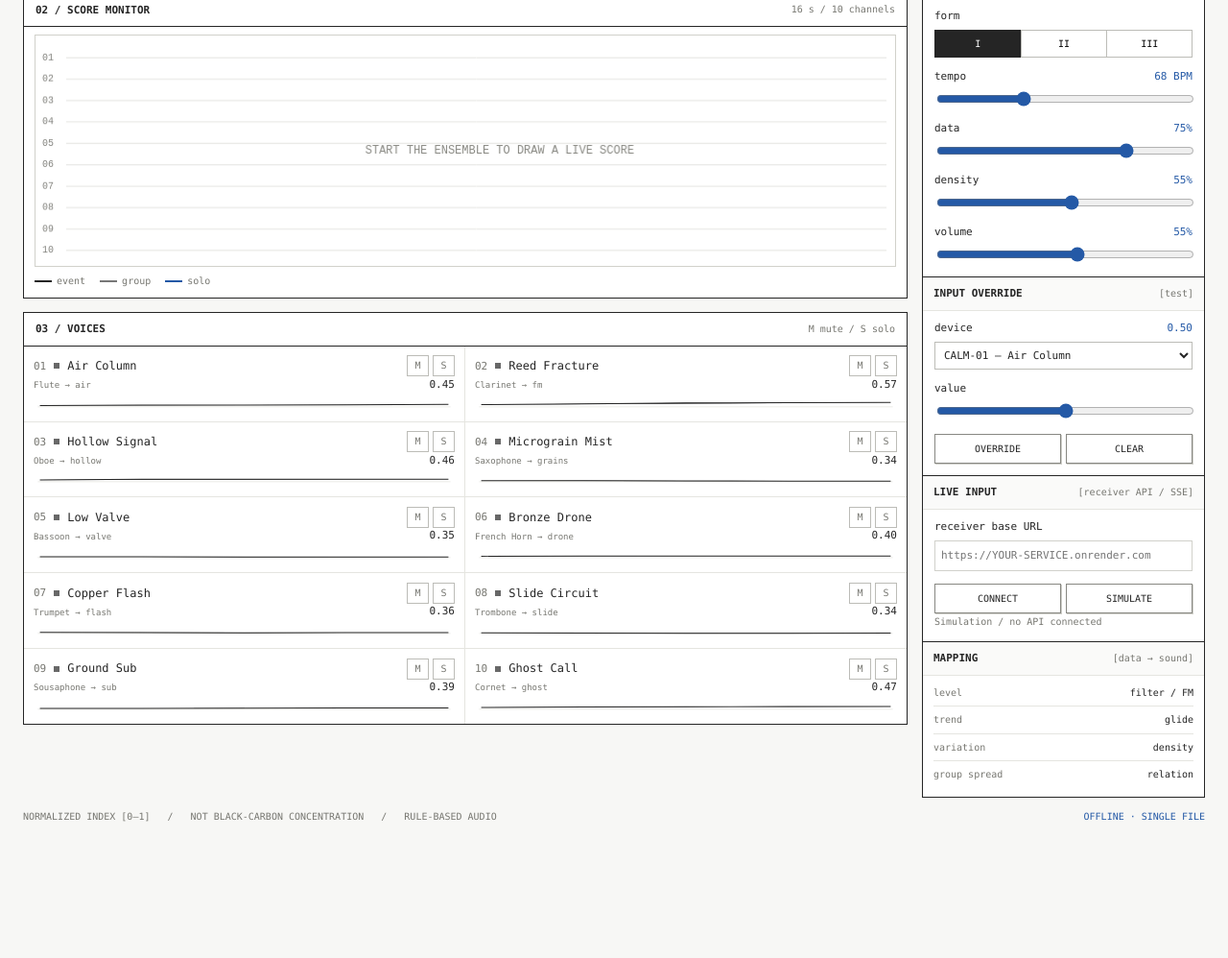
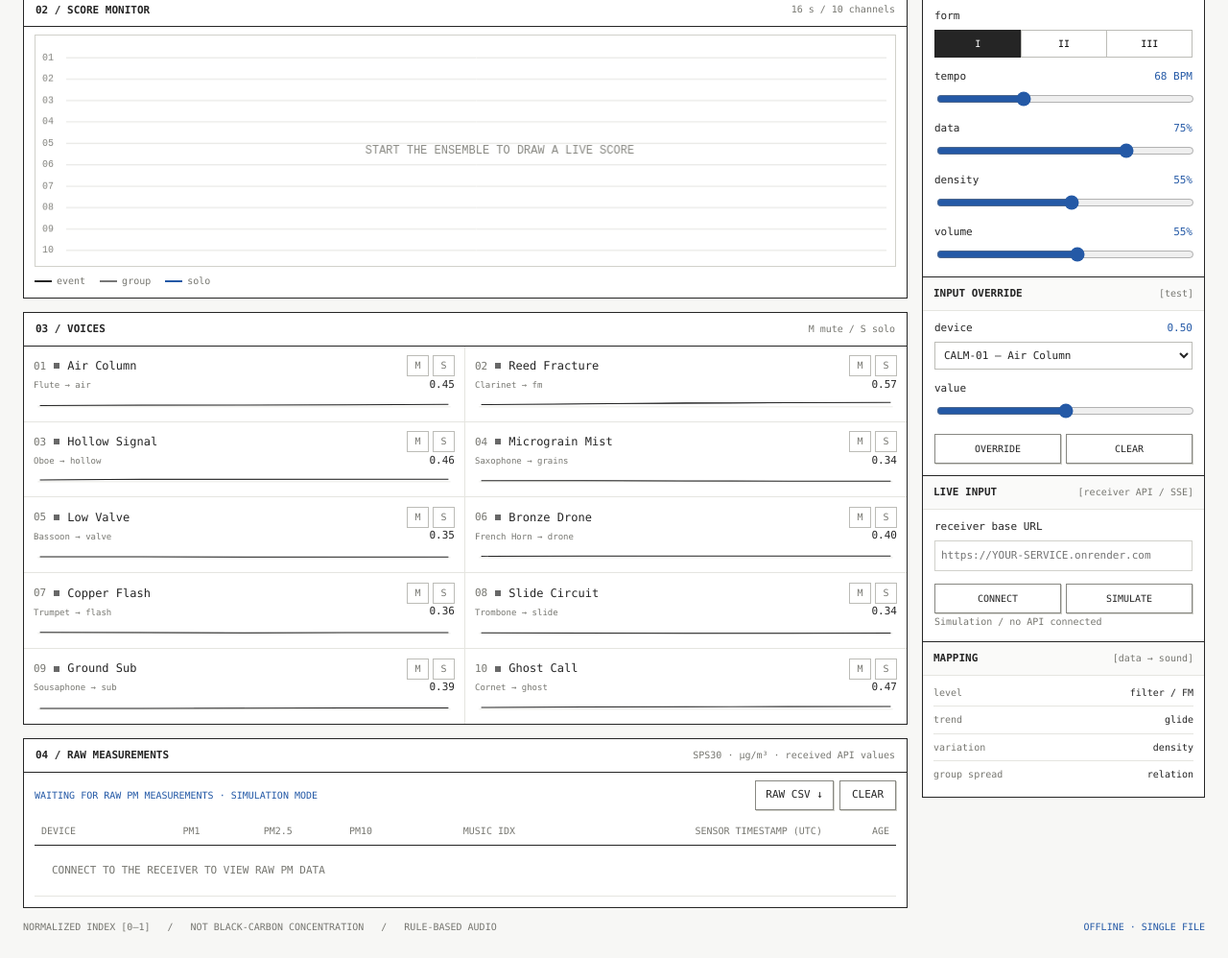
Before and after one commit to DALingithub/DALingithub, a plain HTML site: page grand-parade/index.html in a window 1280 px wide. Shown: the part 480-1478 px from the top of the page at 96% size. Before the commit the page ends 1362 px from the top, so only its background shows below. Drawn offline with Linux system fonts and the light colour scheme.

Commit message:
Add raw SPS30 PM measurement console, timestamps and CSV export

```diff
--- a/grand-parade/index.html
+++ b/grand-parade/index.html
@@ -4,7 +4,7 @@
 <meta charset="utf-8">
 <meta name="viewport" content="width=device-width,initial-scale=1">
 <meta name="color-scheme" content="light">
-<title>The Grand Parade / Audio Patch v0.4</title>
+<title>The Grand Parade / Audio Patch v0.6 — Raw PM Console</title>
 <style>
 
 :root {
@@ -116,6 +116,15 @@ input[type=range] { width:100%; height:14px; accent-color:var(--blue); cursor:po
 .mapping-row { display:flex; justify-content:space-between; gap:8px; padding:7px 0; color:var(--grey); font-size:10px; border-bottom:1px solid var(--hair); }
 .mapping-row:last-child { border:0; }
 .mapping-row strong { font-weight:500; color:var(--ink); text-align:right; }
+.raw-console{padding:0 11px 11px;overflow-x:auto}
+.raw-console table{width:100%;border-collapse:collapse;white-space:nowrap;font:11px/1.5 var(--mono);font-variant-numeric:tabular-nums}
+.raw-console th{font-size:10px;font-weight:500;color:var(--grey);text-align:right;padding:7px;border-bottom:1px solid var(--ink)}
+.raw-console td{text-align:right;padding:6px 7px;border-bottom:1px solid var(--hair)}
+.raw-console th:first-child,.raw-console td:first-child{text-align:left}
+.raw-console .empty{color:var(--grey);padding:18px;text-align:center}
+.raw-meta{padding:8px 11px 7px;color:var(--grey);font-size:10px;display:flex;align-items:center;justify-content:space-between;gap:8px;flex-wrap:wrap}
+.raw-status{color:var(--blue)}
+.raw-console .stale{opacity:.55}
 .foot { display:flex; justify-content:space-between; align-items:center; gap:12px; padding:13px 0 25px; color:var(--grey); font-size:10px; }
 .foot p { margin:0; }
 .foot .flag { color:var(--blue); white-space:nowrap; }
@@ -127,7 +136,7 @@ input[type=range] { width:100%; height:14px; accent-color:var(--blue); cursor:po
 
 </head>
 <body>
-<header><div class="container"><div class="masthead"><strong>THE GRAND PARADE</strong><span class="lab">ANTIPHŌNON / AUDIO PATCH</span></div><span class="version" id="sourceBadge">v0.5 &nbsp; / &nbsp; SIMULATED</span></div></header>
+<header><div class="container"><div class="masthead"><strong>THE GRAND PARADE</strong><span class="lab">ANTIPHŌNON / AUDIO PATCH</span></div><span class="version" id="sourceBadge">v0.6 &nbsp; / &nbsp; SIMULATED</span></div></header>
 <main class="container">
   <nav class="toolbar" aria-label="Transport">
     <button class="btn primary" id="playBtn">START</button>
@@ -168,6 +177,19 @@ input[type=range] { width:100%; height:14px; accent-color:var(--blue); cursor:po
       <section class="panel">
         <div class="panel-title"><h2>03 / voices</h2><span class="mini-label">M mute / S solo</span></div>
         <div class="tracks" id="tracks"></div>
+      </section>
+      <section class="panel" aria-label="Raw measurement console">
+        <div class="panel-title"><h2>04 / raw measurements</h2><span class="mini-label">SPS30 · µg/m³ · received API values</span></div>
+        <div class="raw-meta">
+          <span id="rawStatus" class="raw-status">WAITING FOR RAW PM MEASUREMENTS</span>
+          <span><button class="btn" id="rawCsvBtn">RAW CSV ↓</button> <button class="btn" id="rawClearBtn">CLEAR</button></span>
+        </div>
+        <div class="raw-console">
+          <table aria-label="Latest raw particulate matter measurements by CALM device">
+            <thead><tr><th>DEVICE</th><th>PM1</th><th>PM2.5</th><th>PM10</th><th>MUSIC IDX</th><th>SENSOR TIMESTAMP (UTC)</th><th>AGE</th></tr></thead>
+            <tbody id="rawRows"><tr><td colspan="7" class="empty">CONNECT TO THE RECEIVER TO VIEW RAW PM DATA</td></tr></tbody>
+          </table>
+        </div>
       </section>
     </div>
     <aside class="side">
@@ -238,6 +260,7 @@ input[type=range] { width:100%; height:14px; accent-color:var(--blue); cursor:po
   ];
   const tracks=CONFIG.map((r,i)=>({id:'CALM-'+String(i+1).padStart(2,'0'),i,name:r[0],analog:r[1],group:r[2],type:r[3],base:r[4],pan:r[5],color:r[6],history:[],smooth:.37,raw:.37,trend:0,volatility:0,muted:false,lastData:0,bus:null}));
   let liveStream=null,liveConnected=false,liveReadings=new Map(),liveUrl='';
+  const rawMeasurements=new Map(),rawLog=[]; let rawCount=0;
    let scenario='city',movement=0,bpm=68,influence=.75,density=.55,volume=.55,seed=2026,simTick=0,simTime=0,active=false,step=0,bar=0,solo=null,invited=null,manualOn=false,selected=0;
   let relationChoice='auto',relationWeight=.80,relation={mode:'echo',caller:0,responder:5,outsider:null,reason:'Awaiting first phrase'},lastCallDegree=2;
   const conductorDecisions=[];
@@ -443,8 +466,28 @@ input[type=range] { width:100%; height:14px; accent-color:var(--blue); cursor:po
   $('overrideBtn').addEventListener('click',()=>setOverride(!manualOn));$('clearOverrideBtn').addEventListener('click',()=>setOverride(false));
   $('relationMode').addEventListener('change',e=>{relationChoice=e.target.value;decideRelation();});
   $('relationWeight').addEventListener('input',e=>{relationWeight=Number(e.target.value)/100;$('relationWeightN').textContent=e.target.value+'%';});
-  function setSourceStatus(message){$('receiverStatus').textContent=message;$('patchDataState').textContent=liveConnected?'LIVE API / '+liveReadings.size+' DEVICES':'SIMULATED DATA';$('sourceBadge').textContent=liveConnected?'v0.5 / API INPUT':'v0.5 / SIMULATED';}
-   function disconnectLive(){if(liveStream){liveStream.close();liveStream=null;}liveConnected=false;liveReadings.clear();setSourceStatus('Simulation / no API connected');$('status').textContent=active?'PLAYING · simulated data':'READY / SIMULATED INPUT';}
+  function renderRawConsole(){
+      const tbody=$('rawRows');const rows=[...rawMeasurements.values()].sort((a,b)=>a.device_id.localeCompare(b.device_id));tbody.replaceChildren();
+      const now=Date.now();const fmt=x=>typeof x==='number'?x.toFixed(2):'—';
+      for(const d of rows){const tr=document.createElement('tr');if(now-d.received_at>30000)tr.className='stale';
+        const cells=[d.device_id,fmt(d.pm.pm1),fmt(d.pm.pm2_5),fmt(d.pm.pm10),d.index.toFixed(3),d.timestamp||'—',Math.round((now-d.received_at)/1000)+'s'];
+        for(const v of cells){const td=document.createElement('td');td.textContent=v;tr.append(td)}tbody.append(tr);
+      }
+      if(!rows.length){const tr=document.createElement('tr');const td=document.createElement('td');td.colSpan=7;td.className='empty';td.textContent=liveConnected?'NO RAW PM DATA RECEIVED · INDEX-ONLY DATA IS NOT RAW PM':'CONNECT TO THE RECEIVER TO VIEW RAW PM DATA';tr.append(td);tbody.append(tr)}
+      $('rawStatus').textContent=(rows.length?rows.length+' DEVICE(S) / '+rawCount+' RAW SAMPLES RECEIVED':'WAITING FOR RAW PM MEASUREMENTS')+' · '+(liveConnected?'API MODE':'SIMULATION MODE');
+    }
+    function downloadRawCSV(){
+      if(!rawLog.length){$('rawStatus').textContent='NO RAW PM DATA TO EXPORT';return;}
+      const fields=['device_id','timestamp','pm1','pm2_5','pm10','pm_unit','index','received_utc'];
+      const csvValue=v=>'"'+String(v??'').replaceAll('"','""')+'"';
+      const data=[fields.join(','),...rawLog.map(d=>[d.device_id,d.timestamp,d.pm.pm1,d.pm.pm2_5,d.pm.pm10,d.pm_unit,d.index,new Date(d.received_at).toISOString()].map(csvValue).join(','))].join('\n');
+      download(data,'grand_parade_raw_pm_measurements.csv','text/csv;charset=utf-8');
+    }
+    $('rawCsvBtn').addEventListener('click',downloadRawCSV);
+    $('rawClearBtn').addEventListener('click',()=>{rawLog.length=0;rawMeasurements.clear();rawCount=0;renderRawConsole();});
+    setInterval(()=>{if(rawMeasurements.size)renderRawConsole();},5000);
+   function setSourceStatus(message){$('receiverStatus').textContent=message;$('patchDataState').textContent=liveConnected?'LIVE API / '+liveReadings.size+' DEVICES':'SIMULATED DATA';$('sourceBadge').textContent=liveConnected?'v0.6 / API INPUT':'v0.6 / SIMULATED';}
+   function disconnectLive(){if(liveStream){liveStream.close();liveStream=null;}liveConnected=false;liveReadings.clear();rawMeasurements.clear();rawLog.length=0;rawCount=0;renderRawConsole();setSourceStatus('Simulation / no API connected');$('status').textContent=active?'PLAYING · simulated data':'READY / SIMULATED INPUT';}
    function connectLive(){
      const base=$('receiverUrl').value.trim().replace(/\/+$/,'');
      if(!/^https:\/\/[a-z0-9.-]+(?::\d+)?$/i.test(base)){setSourceStatus('Enter an HTTPS origin, without a path');return;}
@@ -454,12 +497,14 @@ input[type=range] { width:100%; height:14px; accent-color:var(--blue); cursor:po
      stream.onopen=()=>{if(liveStream!==stream)return;setSourceStatus('Connected / waiting for CALM readings');$('status').textContent=active?'PLAYING · API STREAM':'API CONNECTED';};
      stream.onmessage=e=>{if(liveStream!==stream)return;let d;try{d=JSON.parse(e.data);}catch{return;}
        if(!d||!/^CALM-(0[1-9]|10)$/.test(d.device_id)||typeof d.index!=='number'||!Number.isFinite(d.index)||d.index<0||d.index>1)return;
-       liveReadings.set(d.device_id,{index:d.index,timestamp:d.timestamp});setSourceStatus('Receiving / '+liveReadings.size+' of 10 devices');};
+       liveReadings.set(d.device_id,{index:d.index,timestamp:d.timestamp});
+       if(d.pm&&typeof d.pm==='object'){const pm={};for(const key of ['pm1','pm2_5','pm10'])if(typeof d.pm[key]==='number'&&Number.isFinite(d.pm[key]))pm[key]=d.pm[key];if(Object.keys(pm).length){const packet={device_id:d.device_id,timestamp:d.timestamp||'',pm,pm_unit:d.pm_unit||'ug/m3',index:d.index,received_at:Date.now()};rawMeasurements.set(d.device_id,packet);rawLog.push(packet);rawCount++;if(rawLog.length>5000)rawLog.splice(0,1000);}}
+       renderRawConsole();setSourceStatus('Receiving / '+liveReadings.size+' of 10 devices');};
      stream.onerror=()=>{if(liveStream===stream)setSourceStatus('Connection interrupted / retrying automatically');};
    }
    $('connectBtn').addEventListener('click',connectLive);
    $('disconnectBtn').addEventListener('click',disconnectLive);
-   buildTracks();featureUpdate();decideRelation();updateStats();dataTimer=setInterval(featureUpdate,SAMPLE_PERIOD);paintTimer=requestAnimationFrame(loopPaint);
+   buildTracks();renderRawConsole();featureUpdate();decideRelation();updateStats();dataTimer=setInterval(featureUpdate,SAMPLE_PERIOD);paintTimer=requestAnimationFrame(loopPaint);
   document.addEventListener('visibilitychange',()=>{if(document.hidden&&active)$('status').textContent='BACKGROUND · mobile audio may pause';else if(active)$('status').textContent=liveConnected?'PLAYING · API STREAM':'PLAYING · simulated data';});
   window.addEventListener('pagehide',()=>{if(audioTimer)clearInterval(audioTimer);if(dataTimer)clearInterval(dataTimer);if(paintTimer)cancelAnimationFrame(paintTimer);if(ctx)ctx.close().catch(()=>{});});
 })();
```
